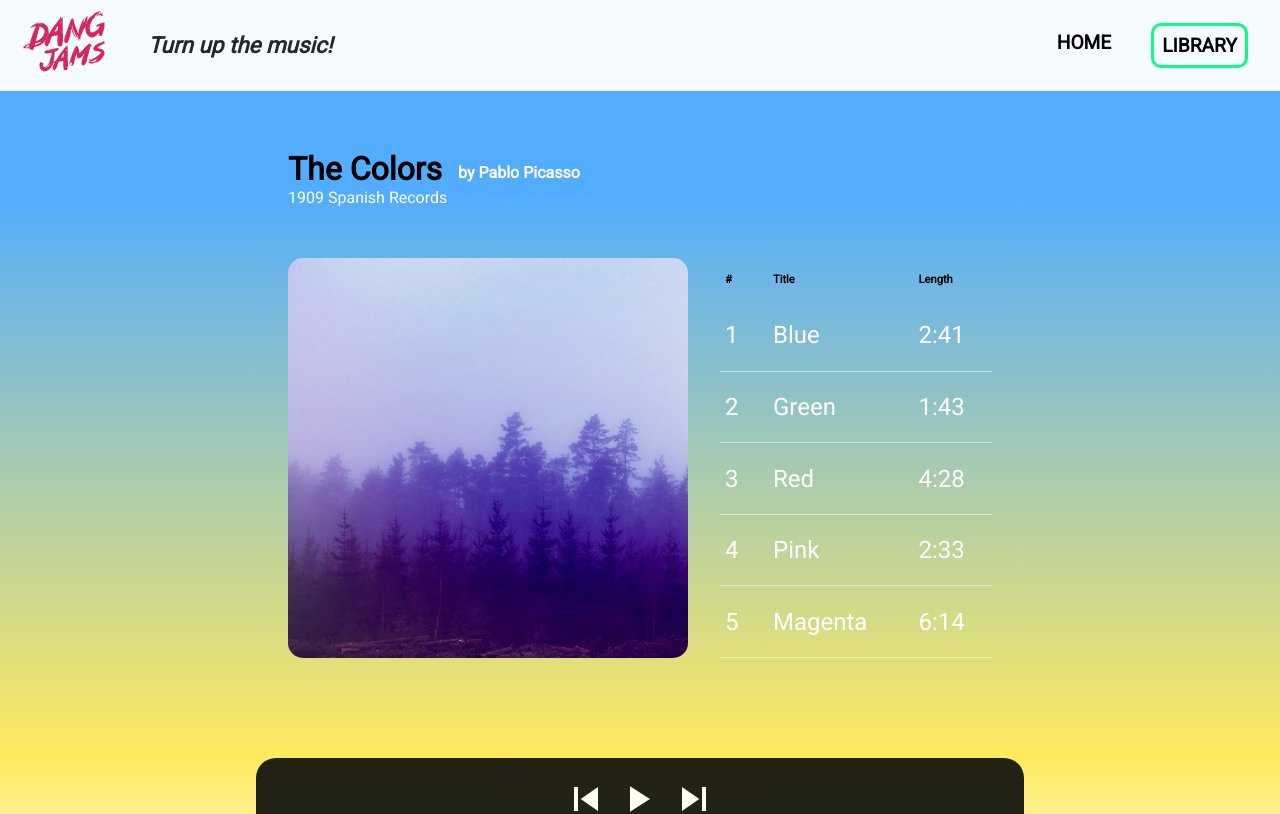
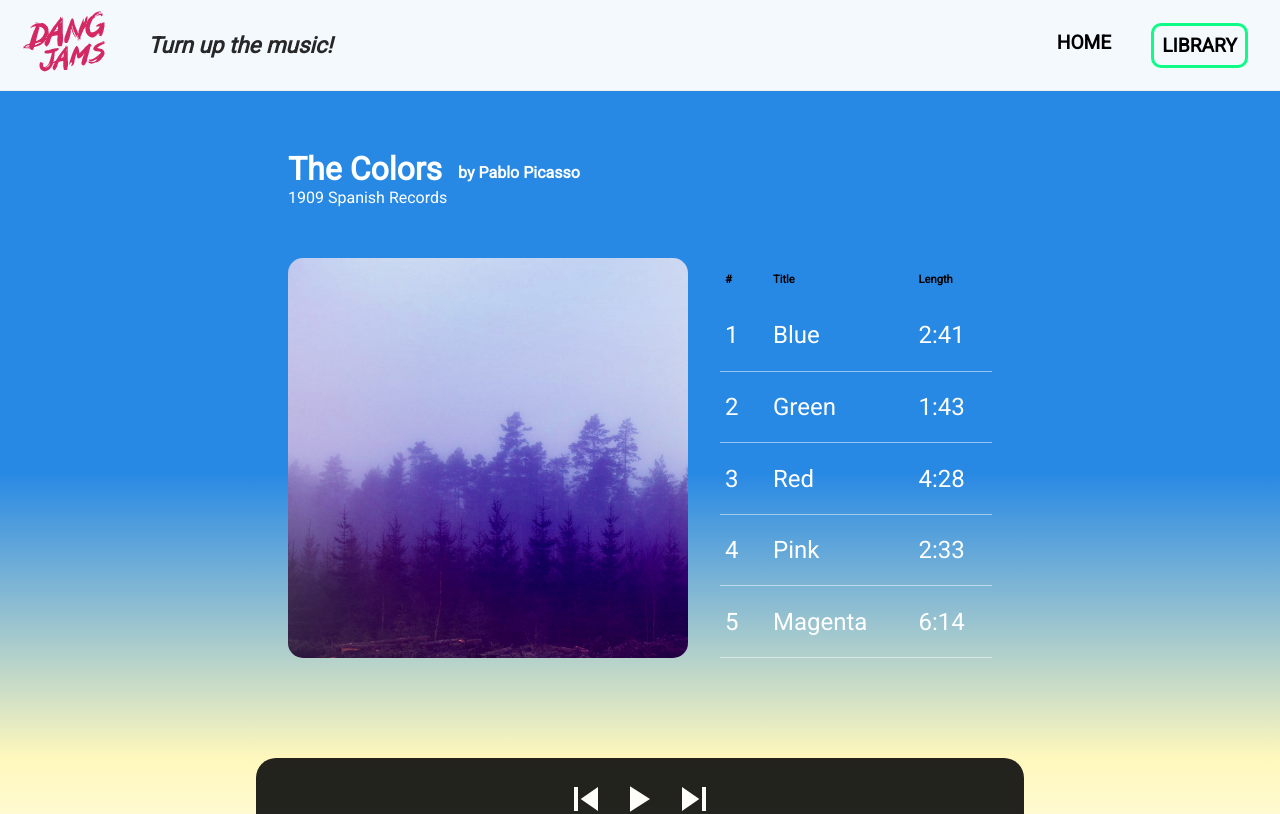
Before and after one commit to dangarts/bloc-jams-react, a React (Create React App) app: page /album/the-colors in a window 1280 px wide. Shown: the top 814 px of the page. Built offline with nearby package versions, Linux system fonts and the light colour scheme; the HTML template or start-up script is replaced by a standard one.

Commit message:
style change

```diff
--- a/src/index.css
+++ b/src/index.css
@@ -234,8 +234,8 @@ main {
   background-color: #52acff;
   background-image: linear-gradient(
     180deg,
-    #52acff 20%,
-    #ffea5f 80%,
+    #2889e4 50%,
+    #fff8bd 80%,
     #ffffff 100%
   );
 
@@ -263,7 +263,7 @@ main {
 .album-details #album-title {
   grid-column: 1 / 2;
   grid-row: 1 / 2;
-  color: rgb(0, 0, 0);
+  color: rgb(255, 255, 255);
   font-size: 2rem;
 }
 
```
